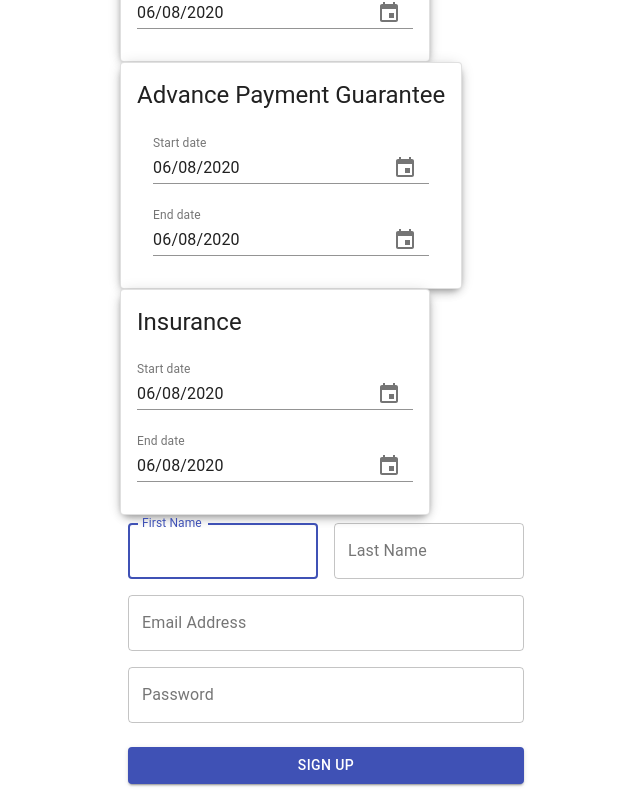
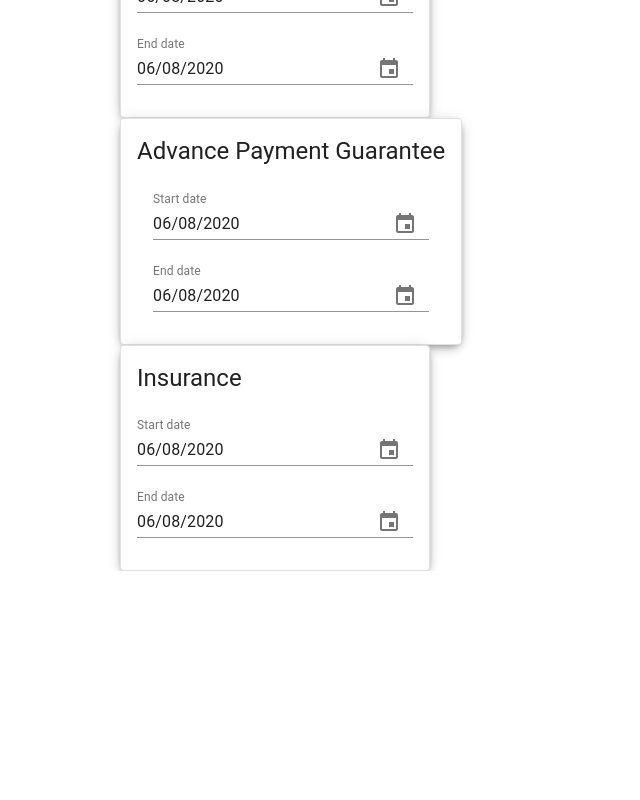
Before and after one commit to Strewik/UETCL-dash, a React (Create React App) app in the folder uetcldash/front/: page / in a window 1280 px wide. Shown: the part 1408-2208 px from the top of the page, without its empty margins (314-954 px from the left). After the commit the page ends 1979 px from the top, so only its background shows below. Built offline with nearby package versions, Linux system fonts and the light colour scheme.

Commit message:
costimetics

```diff
--- a/uetcldash/front/src/App.js
+++ b/uetcldash/front/src/App.js
@@ -93,6 +93,21 @@ export const App = () => {
                     {({ errors, handleChange, touched }) => (
                         <Form className={classes.form}>
                             <MuiPickersUtilsProvider utils={DateFnsUtils}>
+                            <Grid item xs={12} sm={6}>
+                                        <TextField
+                                            error={
+                                                errors.firstName &&
+                                                touched.firstName
+                                            }
+                                            name="project"
+                                            variant="outlined"
+                                            fullWidth
+                                            onChange={handleChange}
+                                            id="project"
+                                            label="Project"
+
+                                        />
+                                    </Grid>
                                 <Grid container spacing={2}>
                                     <Grid container>
                                         <Box
@@ -616,100 +631,7 @@ export const App = () => {
                                         </Box>
                                     </Grid>
 
-                                    <Grid item xs={12} sm={6}>
-                                        <TextField
-                                            error={
-                                                errors.firstName &&
-                                                touched.firstName
-                                            }
-                                            autoComplete="fname"
-                                            name="firstName"
-                                            variant="outlined"
-                                            fullWidth
-                                            onChange={handleChange}
-                                            id="firstName"
-                                            label="First Name"
-                                            autoFocus
-                                            helperText={
-                                                errors.firstName &&
-                                                touched.firstName
-                                                    ? errors.firstName
-                                                    : null
-                                            }
-                                        />
                                     </Grid>
-                                    <Grid item xs={12} sm={6}>
-                                        <TextField
-                                            error={
-                                                errors.lastName &&
-                                                touched.lastName
-                                            }
-                                            variant="outlined"
-                                            fullWidth
-                                            onChange={handleChange}
-                                            id="lastName"
-                                            label="Last Name"
-                                            name="lastName"
-                                            autoComplete="lname"
-                                            helperText={
-                                                errors.lastName &&
-                                                touched.lastName
-                                                    ? errors.lastName
-                                                    : null
-                                            }
-                                        />
-                                    </Grid>
-                                    <Grid item xs={12}>
-                                        <TextField
-                                            error={
-                                                errors.email && touched.email
-                                            }
-                                            variant="outlined"
-                                            fullWidth
-                                            onChange={handleChange}
-                                            id="email"
-                                            label="Email Address"
-                                            name="email"
-                                            autoComplete="email"
-                                            helperText={
-                                                errors.email && touched.email
-                                                    ? errors.email
-                                                    : null
-                                            }
-                                        />
-                                    </Grid>
-                                    <Grid item xs={12}>
-                                        <TextField
-                                            error={
-                                                errors.password &&
-                                                touched.password
-                                            }
-                                            variant="outlined"
-                                            fullWidth
-                                            onChange={handleChange}
-                                            name="password"
-                                            label="Password"
-                                            type="password"
-                                            id="password"
-                                            autoComplete="current-password"
-                                            helperText={
-                                                errors.password &&
-                                                touched.password
-                                                    ? errors.password
-                                                    : null
-                                            }
-                                        />
-                                    </Grid>
-                                </Grid>
-                                <Button
-                                    type="submit"
-                                    fullWidth
-                                    variant="contained"
-                                    color="primary"
-                                    className={classes.submit}
-                                >
-                                    Sign Up
-                                </Button>
                             </MuiPickersUtilsProvider>
                         </Form>
                     )}
```
